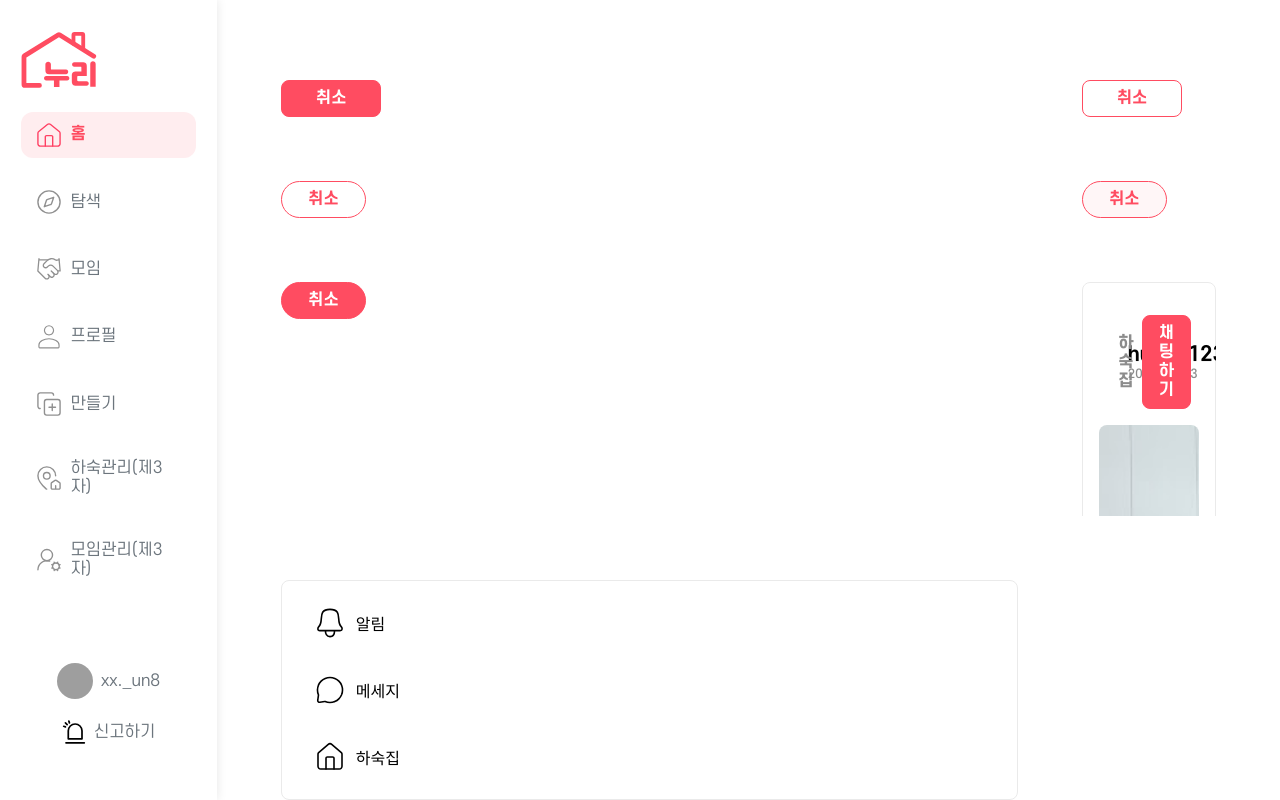
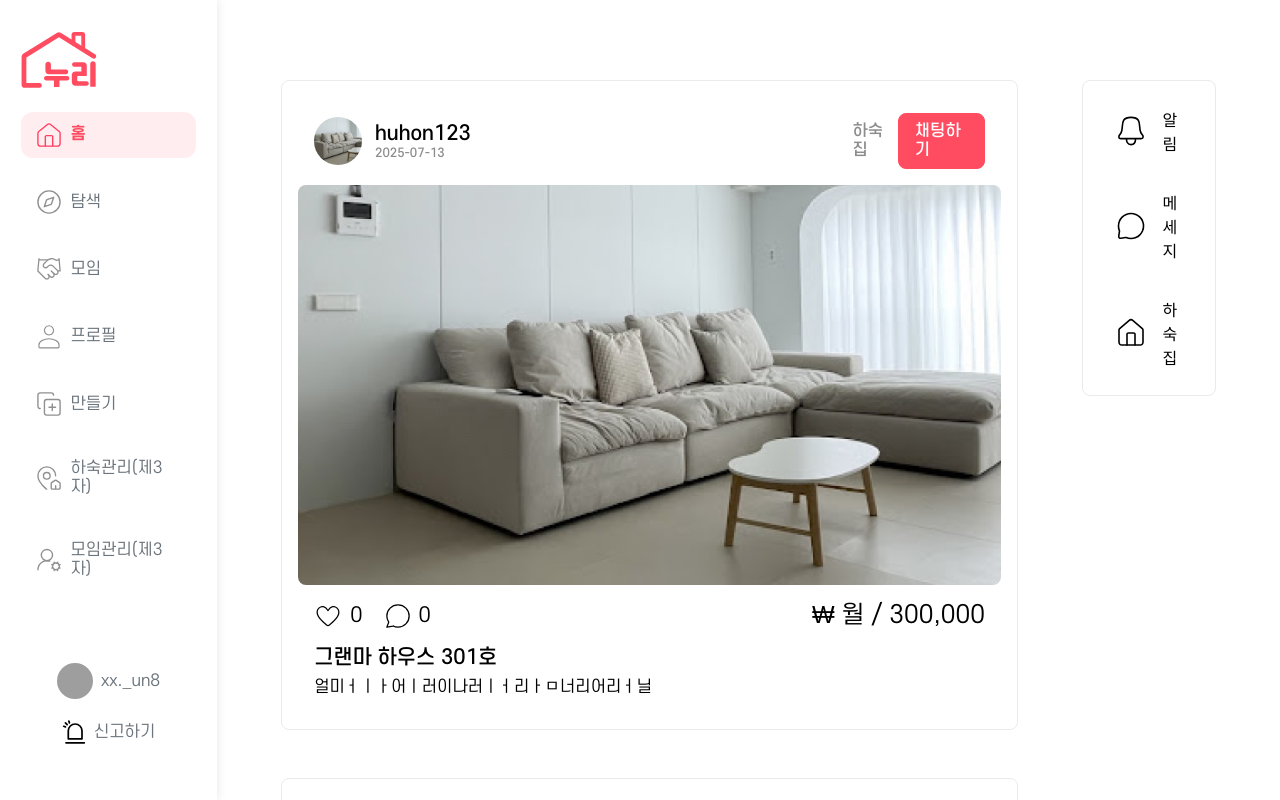
Before and after one commit to Team-Solvit/Nuri-Client, a Next.js app: page / in a window 1280 px wide. Built offline with nearby package versions, Linux system fonts and the light colour scheme; grey boxes are pictures that could not be loaded.

Commit message:
refactor(#13) :: 폰트에 맞춰서 스타일 변환

```diff
--- a/src/app/page.tsx
+++ b/src/app/page.tsx
@@ -2,23 +2,10 @@
 import PostScroll from "@/containers/home/post-scroll/ui";
 import Navigate from "@/components/ui/navigate/ui";
 import styled from "@emotion/styled";
-import Square from "@/components/ui/button/square";
-import Circle from "@/components/ui/button/circle";
 
 export default function Home() {
 	return (
 		<HomeContainer>
-			<Square text={"취소"} onClick={() => {
-			}} status={true} width={"100px"}/>
-			<Square text={"취소"} onClick={() => {
-			}} status={false} width={"100px"}/>
-			<Circle onClick={() => {
-			}} status={1} text={"취소"}/>
-			<Circle onClick={() => {
-			}} status={2} text={"취소"}/>
-			<Circle onClick={() => {
-			}} status={3} text={"취소"}/>
-
 			<PostScroll/>
 			<Navigate/>
 		</HomeContainer>
--- a/src/components/ui/button/square/style.ts
+++ b/src/components/ui/button/square/style.ts
@@ -1,5 +1,5 @@
 import styled from '@emotion/styled';
-import { colors, radius, fontSizes } from '@/styles/theme';
+import {colors, radius, fontSizes} from '@/styles/theme';
 
 export const Container = styled.div<{ $status?: boolean; $width?: string }>`
   display: flex;
@@ -18,13 +18,13 @@ export const Container = styled.div<{ $status?: boolean; $width?: string }>`
 
   &:hover {
     background-color: ${(props) =>
-    props.$status ? "#ed475b" : colors.primary};
+      props.$status ? "#ed475b" : colors.primary};
     color: ${(props) =>
-    props.$status ? colors.background : colors.background};
+      props.$status ? colors.background : colors.background};
   }
 `;
 
 export const Name = styled.span`
   font-size: ${fontSizes.Body};
-  font-weight: 600;
+  font-weight: 500;
 `;
--- a/src/components/ui/meeting-calender/style.ts
+++ b/src/components/ui/meeting-calender/style.ts
@@ -16,6 +16,7 @@ export const CalendarHeader = styled.div`
 
   h2 {
     font-size: ${fontSizes.H3};
+    font-weight: 500;
   }
 `;
 
--- a/src/containers/home/post-scroll/style.ts
+++ b/src/containers/home/post-scroll/style.ts
@@ -86,6 +86,7 @@ export const Thumbnail = styled.div`
 
 export const PostName = styled.h3`
   font-size: ${fontSizes.H4};
+  font-weight: 500;
   padding: 0 1rem;
 `
 
@@ -130,6 +131,7 @@ export const Arrow = styled.div<{ status: boolean, isHover: boolean }>`
 export const PostDesc = styled.p`
   font-size: ${fontSizes.Body};
   padding: 0 1rem;
+  font-weight: 400;
 `
 export const Profile = styled.div`
   display: flex;
@@ -145,7 +147,6 @@ export const User = styled.div`
 
   & > p:nth-of-type(1) {
     font-size: ${fontSizes.H4};
-    font-weight: 600;
   }
 
   & > p:nth-of-type(2) {
@@ -160,6 +161,7 @@ export const Nav = styled.div`
   justify-content: flex-end;
   gap: 0.5rem;
   font-size: ${fontSizes.Body};
+  font-weight: 500;
   color: ${colors.gray};
 `
 export const Interactive = styled.div`
--- a/src/containers/meetings/MeetingModal/style.ts
+++ b/src/containers/meetings/MeetingModal/style.ts
@@ -126,6 +126,7 @@ export const PBox = styled.div`
   text-align: center;
 
   & > p {
+    font-weight: 500;
     cursor: pointer;
   }
 `
--- a/src/containers/meetings/sidebar/style.ts
+++ b/src/containers/meetings/sidebar/style.ts
@@ -37,7 +37,7 @@ export const Head = styled.article`
 
   & > p {
     font-size: ${fontSizes.H4};
-    font-weight: 600;
+    font-weight: 500;
   }
 `
 
@@ -86,7 +86,7 @@ export const Sub = styled.div`
 
 export const Title = styled.h3`
   font-size: ${fontSizes.Body};
-  font-weight: 600
+  font-weight: 500;
 `
 
 export const Desc = styled.p`
```
Also changed, not shown: src/components/ui/meeting-member/style.ts (+9 -1 lines), src/containers/meetings/sidebar/ui.tsx (+2 -6 lines).
